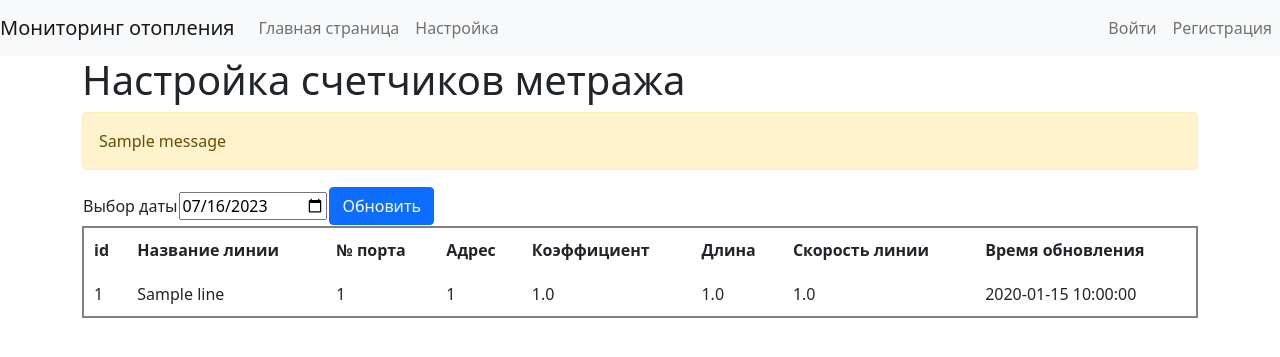
After one commit to DorofeevAlexandr/kmv, a Flask app: page /tuning_lines in a window 1280 px wide. The commit adds this page. Shown: the top 357 px of the page. Run offline with Flask 2, Linux system fonts and the light colour scheme; tables that the repository leaves empty hold one stand-in row (values such as "Sample post"); one stand-in notice (Sample message) is shown.

Commit message:
Добавлен просмотр параметров линии

```diff
--- a/webapp/__init__.py
+++ b/webapp/__init__.py
@@ -5,6 +5,7 @@ from flask_migrate import Migrate
 from webapp.admin.views import blueprint as admin_blueprint
 from webapp.db import db
 from webapp.trends.views import blueprint as trends_blueprint
+from webapp.tunings.views import blueprint as tunings_blueprint
 from webapp.user.models import User
 from webapp.user.views import blueprint as user_blueprint
 
@@ -21,6 +22,7 @@ def create_app():
     login_manager.login_view = 'user.login'
     app.register_blueprint(user_blueprint)
     app.register_blueprint(trends_blueprint)
+    app.register_blueprint(tunings_blueprint)
     app.register_blueprint(admin_blueprint)
 
     @login_manager.user_loader
--- a/webapp/templates/menu.html
+++ b/webapp/templates/menu.html
@@ -8,6 +8,9 @@
       <ul class="navbar-nav mr-auto">
             <li class="nav-item active">
                 <a class="nav-link" href="{{ url_for('trends.monitor') }}" > Главная страница </a>
+            </li>
+            <li>
+                <a class="nav-link" href="{{ url_for('tunings.tuning_lines') }}" > Настройка </a>
             </li>
       </ul>
     </div>
--- /dev/null
+++ b/webapp/templates/tunings/index.html
@@ -0,0 +1,64 @@
+{% extends "base.html" %}
+{% block content %}
+<div class='row'>
+    <div class='col-12'>
+        {% with messages = get_flashed_messages() %}
+          {% if messages %}
+          <div class="alert alert-warning" role="alert">
+              {% for message in messages %}
+                  {{ message }}<br>
+              {% endfor %}
+          </div>
+          {% endif %}
+        {% endwith %}
+
+
+        <form action="" method="post"  novalidate>
+        <table>
+            <tr>
+                <td>
+                    {{ form.select_date.label }}
+                </td>
+                <td>
+                    {{ form.select_date }}
+                </td>
+                <td>{{ form.update }} </td>
+            </tr>
+        </table>
+        </form>
+
+
+
+
+        <table border="2" bordercolor="grey"  align="center" width="100%"
+        cellpadding="10" >
+            <tr>
+                <th> id </th>
+                <th> Название линии </th>
+                <th> № порта </th>
+                <th> Адрес </th>
+                <th> Коэффициент </th>
+                <th> Длина </th>
+                <th> Скорость линии </th>
+                <th> Время обновления </th>
+            </tr>
+            {% for line in lines %}
+                <tr>
+                    <td> {{ line['id'] }} </td>
+                    <td> {{ line['name'] }} </td>
+                    <td> {{ line['port'] }} </td>
+                    <td> {{ line['adr'] }} </td>
+                    <td> {{ line['k'] }} </td>
+                    <td  {% if not line['no_connection_counter'] %} style="background-color: Red" {% endif %} >
+                        {{ line['length'] }}
+                    </td>
+                    <td> {{ line['speed_line'] }} </td>
+                    <td> {{ line['updated_dt'] }} </td>
+                </tr>
+            {% endfor %}
+        </table>
+
+    </div>
+
+</div>
+{% endblock %}
--- /dev/null
+++ b/webapp/tunings/forms.py
@@ -0,0 +1,10 @@
+from flask_wtf import FlaskForm
+from wtforms import DateField, SubmitField
+from wtforms.validators import DataRequired
+
+
+class SelectDateForm(FlaskForm):
+    select_date = DateField('Выбор даты',
+                            validators=[DataRequired()], format='%Y-%m-%d',
+                            render_kw={"class": "datepicker"})
+    update = SubmitField('Обновить', render_kw={"class": "btn btn-primary"})
--- /dev/null
+++ b/webapp/tunings/views.py
@@ -0,0 +1,45 @@
+from datetime import datetime, timedelta
+from flask import Blueprint, current_app, render_template
+from webapp.tunings.forms import SelectDateForm
+from webapp.tunings.models import Lines
+
+
+blueprint = Blueprint('tunings', '__name__')
+
+
+@blueprint.route('/tuning_lines', methods=['GET', 'POST'])
+def tuning_lines():
+    form = SelectDateForm()
+    if form.select_date.data:
+        select_date = form.select_date.data
+    else:
+        select_date = datetime.today()
+        form.select_date.data = select_date
+    # if form.validate_on_submit():
+    #     s_begin_time = form.select_date.data
+    #     return redirect(url_for('trends.monitor'))
+    title = "Настройка счетчиков метража"
+    return render_template('tunings/index.html',
+                           page_title=title, form=form,
+                           lines= read_data_in_base(),
+                           )
+
+
+def read_data_in_base():
+    params = []
+    lines = Lines.query.filter().all()
+    for line in lines:
+        params.append({
+            'id' : line.id,
+            'name' : line.name,
+            'port' : line.port,
+            'adr' : line.adr,
+            'k' : line.k,
+            'no_connection_counter' : line.no_connection_counter,
+            'length' : line.length,
+            'speed_line' : line.speed_line,
+            'description' : line.description,
+            'created_dt' : line.created_dt,
+            'updated_dt' : line.updated_dt,
+        })
+    return params
```
Also changed, not shown: webapp/trends/models.py (+0 -21 lines), webapp/tunings/models.py (added, +22 -0 lines), webapp/tunings/__init__.py (added).
